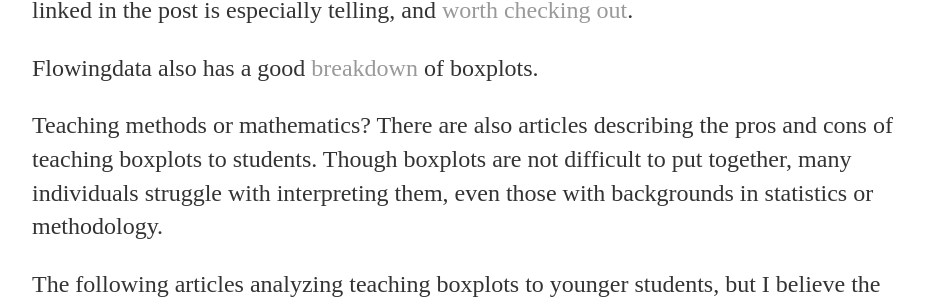
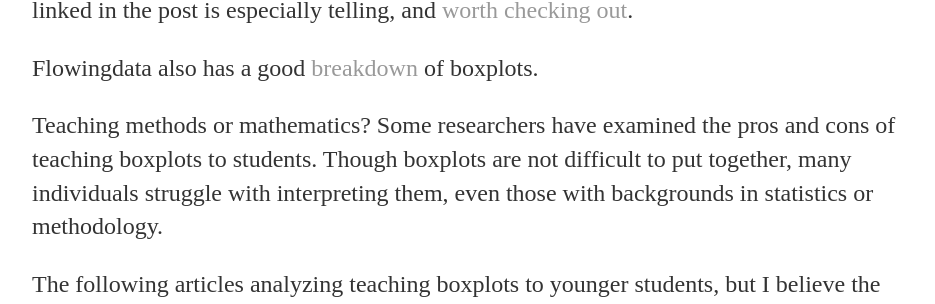
Before and after one commit to elizabethjuhasz/elizabethjuhasz.github.io, a Jekyll site: the page built from _posts/2018-12-23-ggplot-boxplot.md, in a window 1280 px wide. Shown: the part 1065-1369 px from the top of the page, without its empty margins (160-1095 px from the left). Built offline with Jekyll 4.4.1, drawn with Linux system fonts in a browser that asks for light colours.

Commit message:
Update 2018-12-23-ggplot-boxplot.md

```diff
--- a/_posts/2018-12-23-ggplot-boxplot.md
+++ b/_posts/2018-12-23-ggplot-boxplot.md
@@ -17,7 +17,7 @@ Box plots are originally attributed to John W. Tukey, who was always way ahead o
 Flowingdata also has a good [breakdown](https://flowingdata.com/2008/02/15/how-to-read-and-use-a-box-and-whisker-plot/
 ) of boxplots.
 
-Teaching methods or mathematics? There are also articles describing the pros and cons of teaching boxplots to students.  Though boxplots are not difficult to put together, many individuals struggle with interpreting them, even those with backgrounds in statistics or methodology.
+Teaching methods or mathematics? Some researchers have examined the pros and cons of teaching boxplots to students.  Though boxplots are not difficult to put together, many individuals struggle with interpreting them, even those with backgrounds in statistics or methodology.
 
 The following articles analyzing teaching boxplots to younger students, but I believe the articles are useful for anyone teaching methods.  For example, [Edwards, Özgün-Koca, and Barr (2017)](https://tandfonline.com/doi/pdf/10.1080/10691898.2017.1288556?needAccess=true) note in their literature review that students, even college students, struggle to visualize what aggregated data in the boxplot will look “like if they were disaggregated,” (22). Meaning “the difficulty lies in looking at a representation of the grouped data, but not an individual data point (Edwards, Özgün-Koca, and Barr 2017, 22).  The results of the authors later confirm that students struggled with interpreting aggregated data (24).  One recommendation these authors make to help students interpret boxplot information regards hands-on experiences (26), which I personally believe is more effective than traditional lecturing.
 
```
